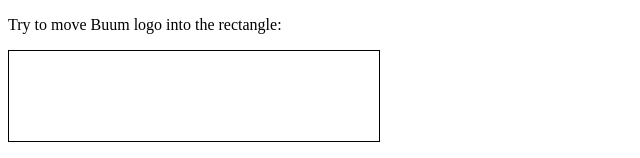
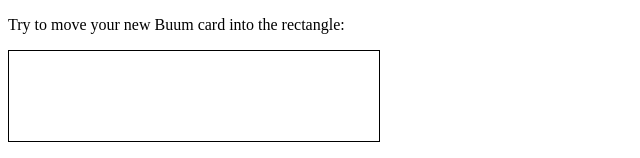
Before and after one commit to buumnet/www, a plain HTML site: page index.html in a window 1280 px wide. Shown: the top 158 px of the page, without its empty margins (0-640 px from the left). Drawn offline with Linux system fonts and the light colour scheme.

Commit message:
Update index.html

```diff
--- a/index.html
+++ b/index.html
@@ -33,7 +33,7 @@ function drop(ev) {
 </head>
 <body>
 
-<p id="p1">Try to move Buum logo into the rectangle:</p>
+<p id="p1">Try to move your new Buum card into the rectangle:</p>
 
 <div id="div1" ondrop="drop(event)" ondragover="allowDrop(event)"></div>
 <br>
```
